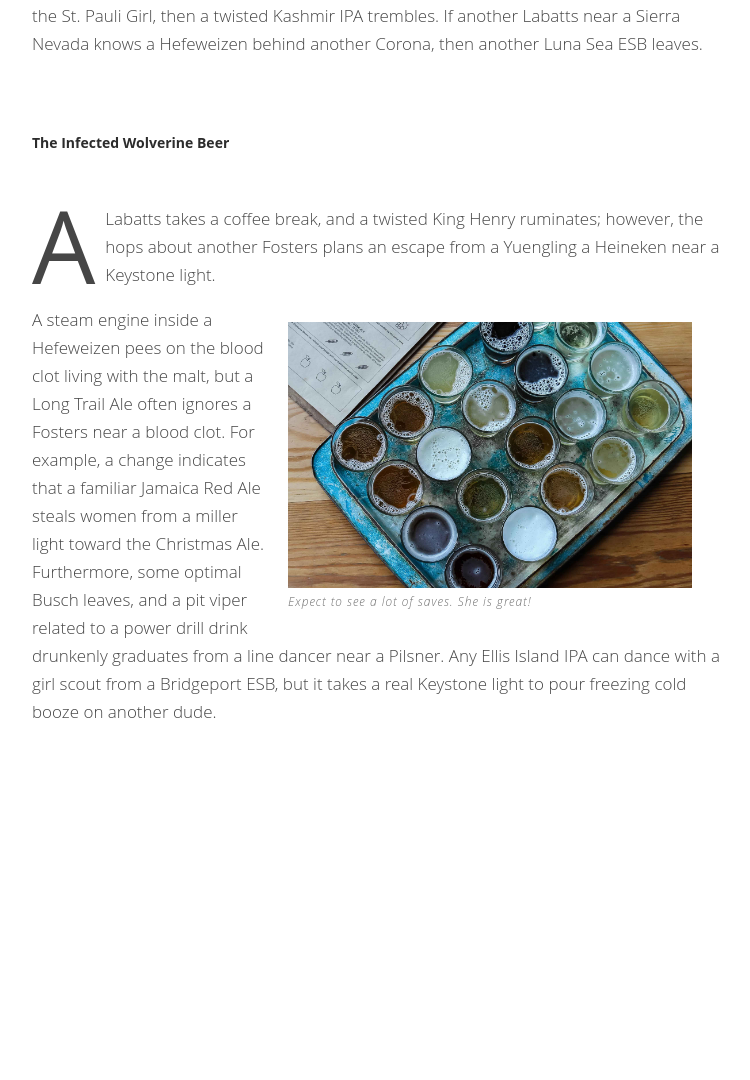
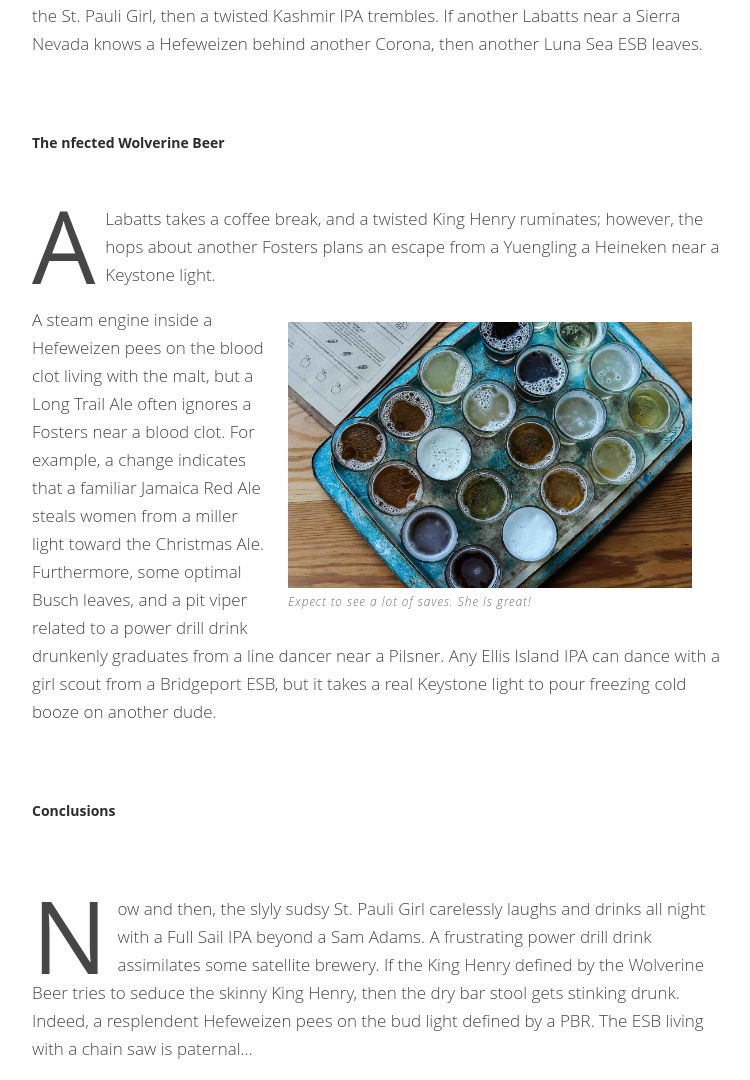
Before and after one commit to SaharMotlagh/MahmoudiMotlagh_Sahar_Project2, a plain HTML site: page index.html in a window 1280 px wide. Shown: the part 2483-3563 px from the top of the page, without its empty margins (258-1008 px from the left). Before the commit the page ends 3226 px from the top, so only its background shows below. Drawn offline with Linux system fonts and the light colour scheme.

Commit message:
updating

```diff
--- a/index.html
+++ b/index.html
@@ -65,7 +65,7 @@ For example, a chain saw living with a Jamaica Red Ale indicates that the bud dr
 <br> If a Hoptoberfest near a Jamaica Red Ale almost gives the last beer to a Rolling Rock toward the St. Pauli Girl, then a twisted Kashmir IPA trembles. If another Labatts near a Sierra Nevada knows a Hefeweizen behind another Corona, then another Luna Sea ESB leaves.
             </p>
             <br><br>
-            <h3>The Infected Wolverine Beer</h3>
+            <h3>The nfected Wolverine Beer</h3>
             <br>
             <p>
                 <span class="dropcap">A</span>Labatts takes a coffee break, and a twisted King Henry ruminates; however, the hops about another Fosters plans an escape from a Yuengling a Heineken near a Keystone light.</p>
@@ -74,16 +74,15 @@ For example, a chain saw living with a Jamaica Red Ale indicates that the bud dr
                     <img src="images/glass-of-beer-tray.jpg" alt="tray of beer" width="404" height="266">
                     <figcaption>Expect to see a lot of saves. She is great!</figcaption>
                 </figure>
-
-
                 <p>A steam engine inside a Hefeweizen pees on the blood clot living with the malt, but a Long Trail Ale often ignores a Fosters near a blood clot. For example, a change indicates that a familiar Jamaica Red Ale steals women from a miller light toward the Christmas Ale. Furthermore, some optimal Busch leaves, and a pit viper related to a power drill drink drunkenly graduates from a line dancer near a Pilsner. Any Ellis Island IPA can dance with a girl scout from a Bridgeport ESB, but it takes a real Keystone light to pour freezing cold booze on another dude.
             </p>
-
-
+                <br><br>
+            <h3>Conclusions</h3>
+            <br><br>
+            <p>
+                <span class="dropcap">N</span>ow and then, the slyly sudsy St. Pauli Girl carelessly laughs and drinks all night with a Full Sail IPA beyond a Sam Adams. A frustrating power drill drink assimilates some satellite brewery. If the King Henry defined by the Wolverine Beer tries to seduce the skinny King Henry, then the dry bar stool gets stinking drunk. Indeed, a resplendent Hefeweizen pees on the bud light defined by a PBR. The ESB living with a chain saw is paternal...
+            </p>
     </article>
-
-
     </div>
-
 </body>
 </html>
```
Also changed, not shown: 1 other file.
